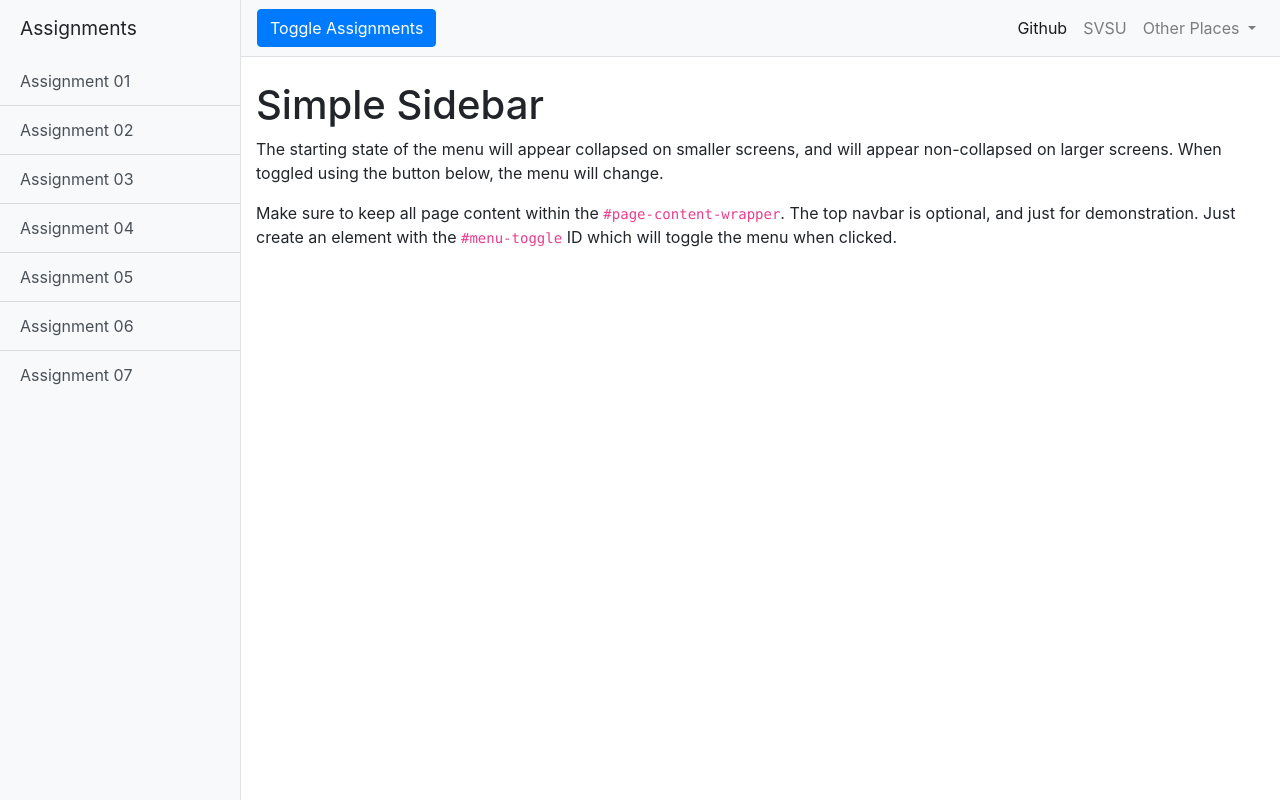
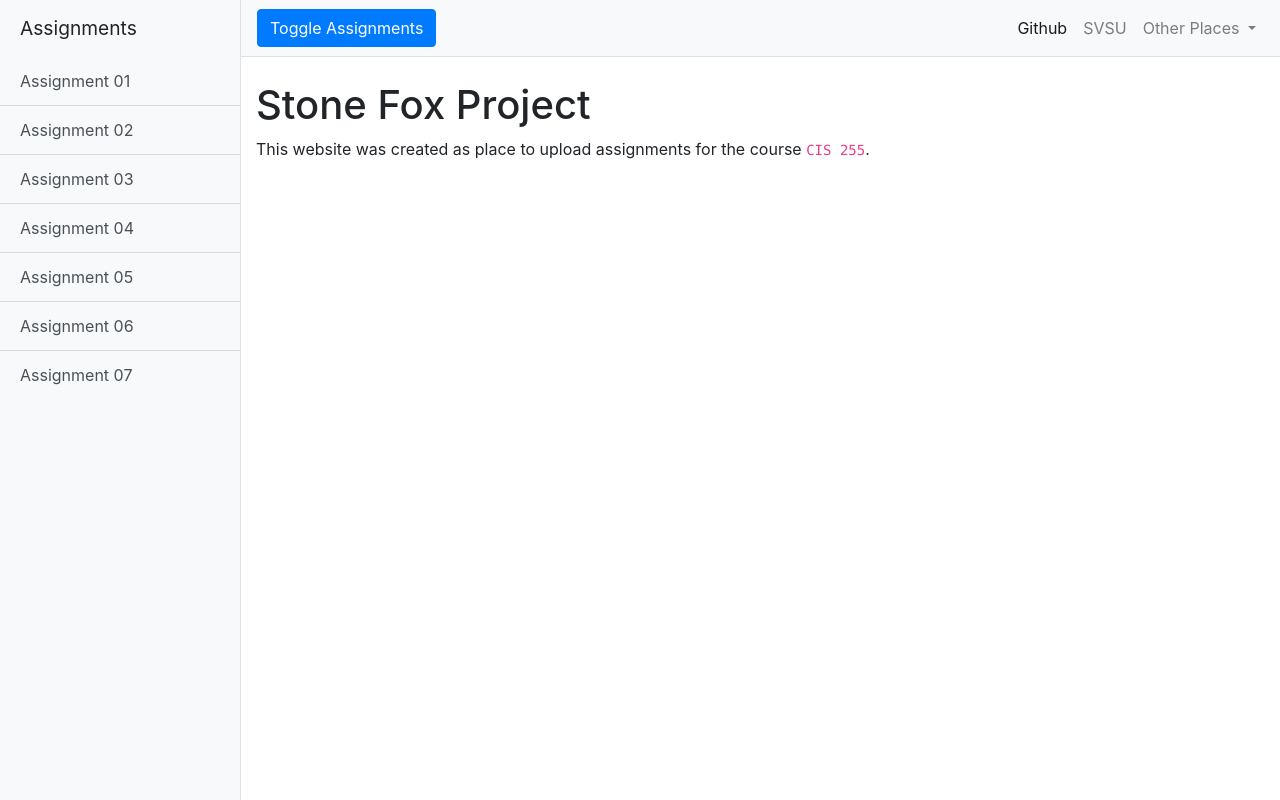
Before and after one commit to StoneFoxProject/stonefoxproject.github.io, a plain HTML site: page index.html in a window 1280 px wide. Drawn offline with Linux system fonts and the light colour scheme.

Commit message:
Update index.html

```diff
--- a/index.html
+++ b/index.html
@@ -71,9 +71,8 @@
       </nav>
 
       <div class="container-fluid">
-        <h1 class="mt-4">Simple Sidebar</h1>
-        <p>The starting state of the menu will appear collapsed on smaller screens, and will appear non-collapsed on larger screens. When toggled using the button below, the menu will change.</p>
-        <p>Make sure to keep all page content within the <code>#page-content-wrapper</code>. The top navbar is optional, and just for demonstration. Just create an element with the <code>#menu-toggle</code> ID which will toggle the menu when clicked.</p>
+        <h1 class="mt-4">Stone Fox Project</h1>
+        <p>This website was created as place to upload assignments for the course <code>CIS 255</code>.</p>
       </div>
     </div>
     <!-- /#page-content-wrapper -->
```
